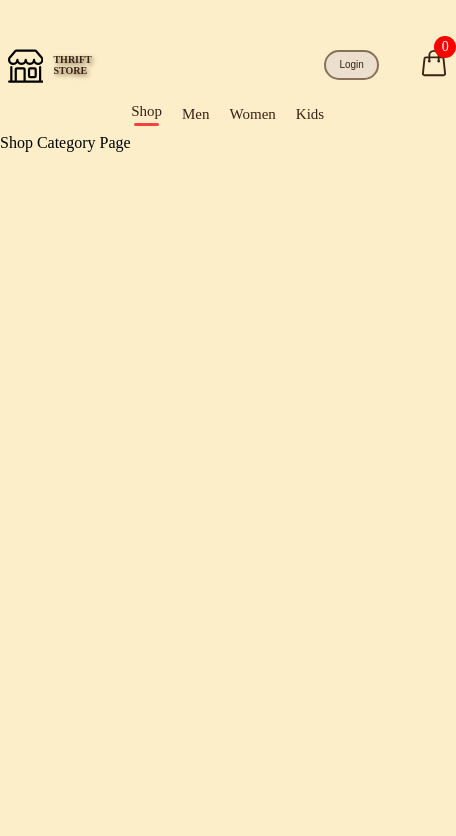
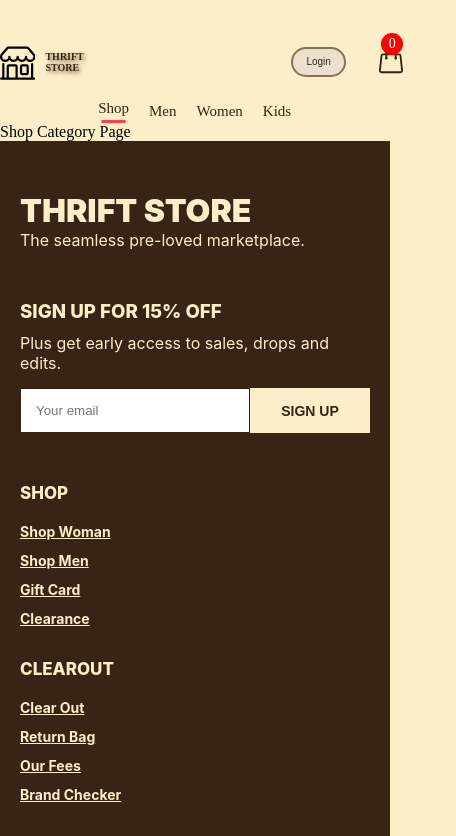
Before and after one commit to ynfarhana/PROJECT_CAT201, a React (Create React App) app: page /kids in a window 390 px wide. Shown: the top 836 px of the page, 456 px wide, since content can reach past the window. Built offline with nearby package versions, Linux system fonts and the light colour scheme.

Commit message:
adjust navbar

```diff
--- a/src/Component/Navbar/Navbar.css
+++ b/src/Component/Navbar/Navbar.css
@@ -91,8 +91,9 @@
 
 @media (max-width: 768px) {
     .navbar{
-        padding: 8px;
-        padding-top: 3px;
+        padding: 0;
+        padding-top: 0;
+        gap: 0;
     }
 
     .nav-logo p{
@@ -103,12 +104,13 @@
         font-size: 15px;
         gap: 20px;
         margin-top: 100px;
-        margin-left: 25px;
+        margin-left: 0;
     }
 
     .nav-login-cart{
-        gap: 40px;
-        margin-right: 50px;
+        gap: 30px;
+        padding-left: 0;
+
     }
 
     .nav-login-cart button{
--- a/src/Pages/ShopCategory.jsx
+++ b/src/Pages/ShopCategory.jsx
@@ -1,9 +1,11 @@
 import React from "react"
+import Footer from '../Component/Footer/Footer';
 
 function ShopCategory () {
     return (
         <div>
             Shop Category Page
+            <Footer/>
         </div>
     )
 }
```
